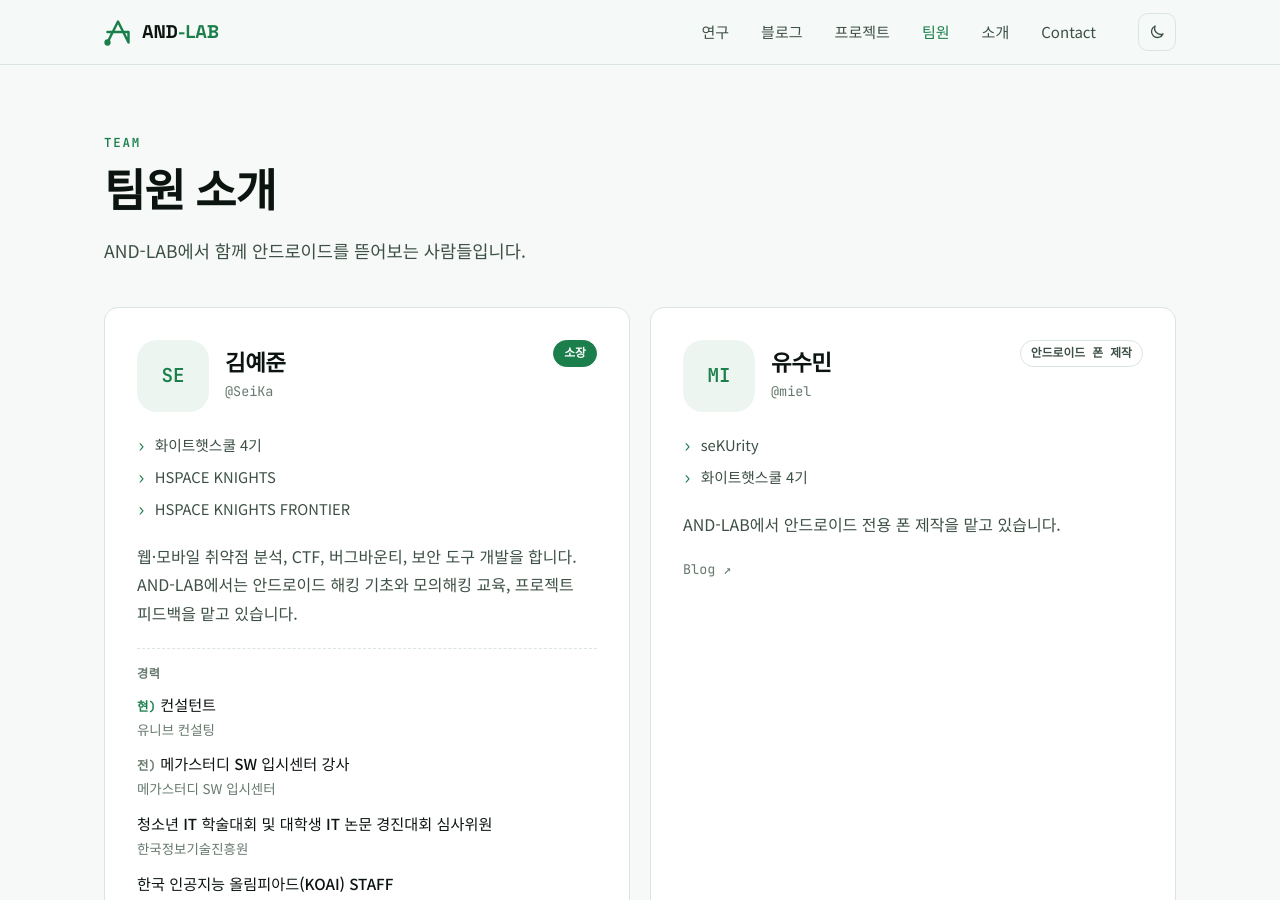
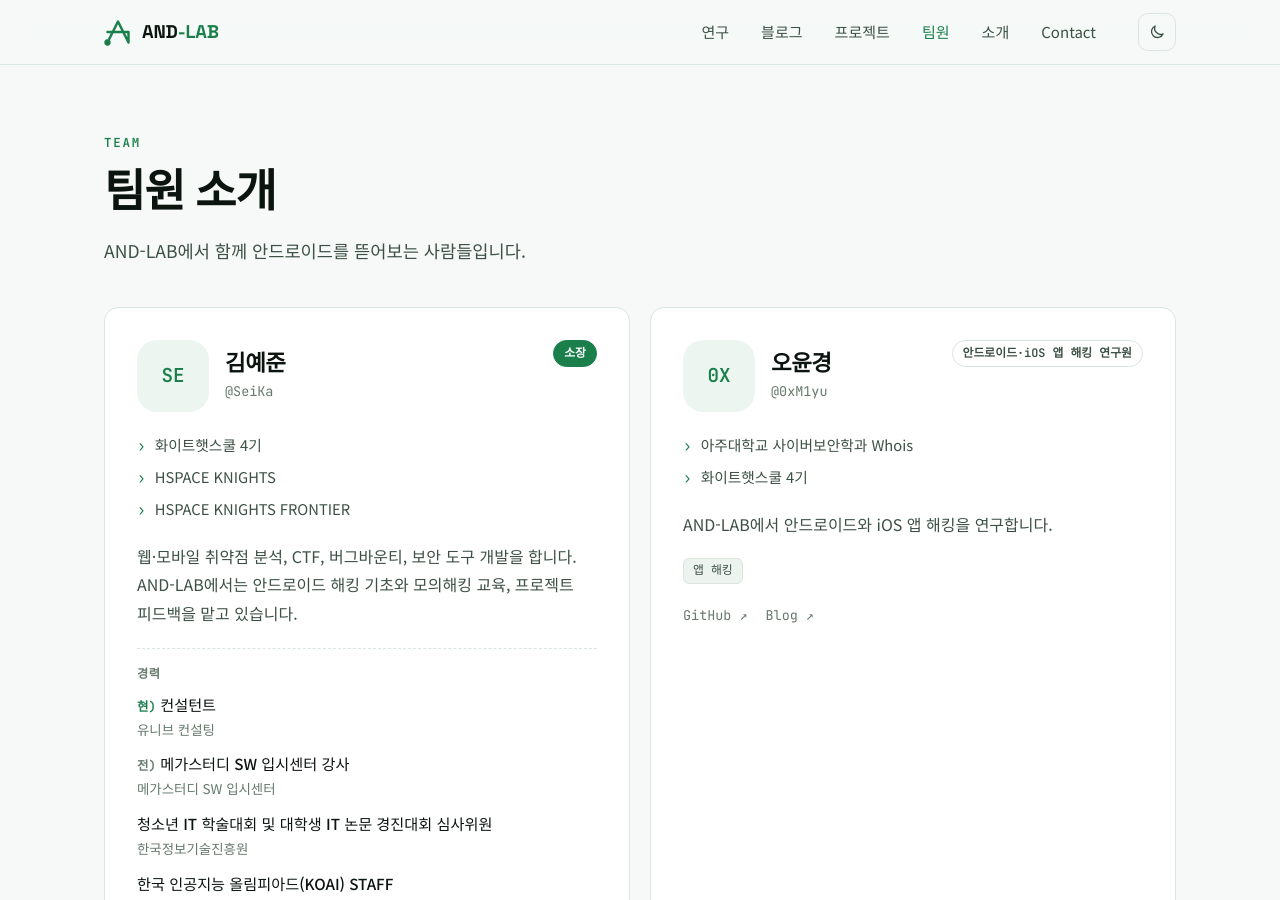
Before and after one commit to WTCYJ/and-lab, a Jekyll site: the page built from team.html, in a window 1280 px wide and 900 px high. Built offline with Jekyll 4.4.1, drawn with Linux system fonts in a browser that asks for light colours.

Commit message:
팀원: 유수민 제거, 오윤경(0xM1yu) 추가

```diff
--- a/_data/members.yml
+++ b/_data/members.yml
@@ -49,17 +49,17 @@
   blog: https://wtcyj.github.io/
   email: ""
 
-- key: miel
-  name: 유수민
-  handle: miel
-  role: 안드로이드 폰 제작
+- key: miyu
+  name: 오윤경
+  handle: 0xM1yu
+  role: 안드로이드·iOS 앱 해킹 연구원
   affiliations:
-    - seKUrity
+    - 아주대학교 사이버보안학과 Whois
     - 화이트햇스쿨 4기
-  areas: []
-  bio: AND-LAB에서 안드로이드 전용 폰 제작을 맡고 있습니다.
-  github: ""
-  blog: https://miel02.site/
+  areas: [app]
+  bio: AND-LAB에서 안드로이드와 iOS 앱 해킹을 연구합니다.
+  github: 0xM1yu
+  blog: https://0xm1yu.github.io
   email: ""
 
 - key: muff1n
```
